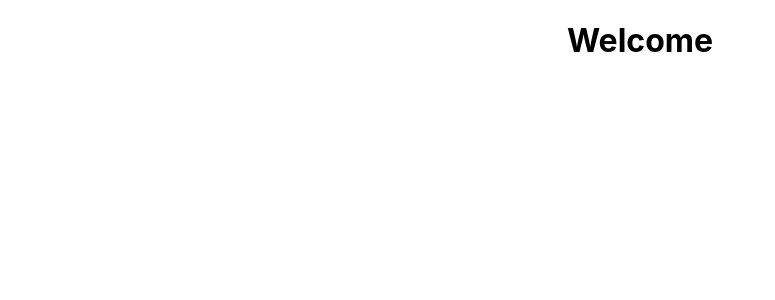
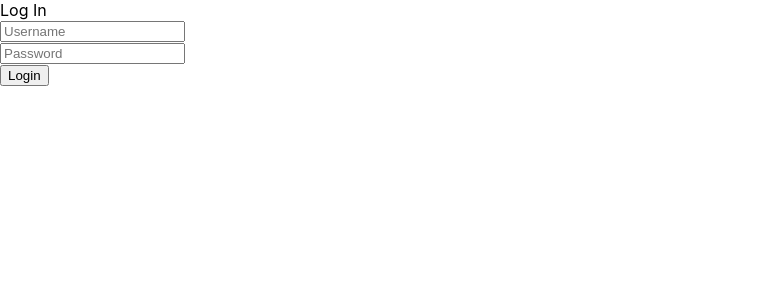
Before and after one commit to Ipleau/COP4710Group39, a React (Create React App) app in the folder frontend/: page / in a window 1280 px wide. Shown: the top 300 px of the page, without its empty margins (0-775 px from the left). Built offline with nearby package versions, Linux system fonts and the light colour scheme; no server answers.

Commit message:
Login Page
Need to fix input fields and add LoginType but mostly done

```diff
--- a/frontend/package.json
+++ b/frontend/package.json
@@ -2,10 +2,13 @@
   "name": "frontend",
   "version": "0.1.0",
   "private": true,
+  "homepage": "./",
   "dependencies": {
     "@testing-library/jest-dom": "^5.11.9",
     "@testing-library/react": "^11.2.5",
     "@testing-library/user-event": "^12.8.1",
+    "mobx": "^6.1.8",
+    "mobx-react": "^7.1.0",
     "react": "^17.0.1",
     "react-dom": "^17.0.1",
     "react-router-dom": "^5.2.0",
--- a/frontend/src/App.js
+++ b/frontend/src/App.js
@@ -1,14 +1,105 @@
 import React from "react";
-import logo from './logo.svg';
+import {observer} from 'mobx-react';
 import './App.css';
-import Home from './Home'
+import UserStores from './stores/UserStores';
+import LoginInfo from './LoginInfo';
+import Submit from './Submit';
 
-function App() {
-  return(
-    <div className="App">
-    <Home />
-    </div>
-    );
+class App extends React.Component {
+
+	async componentDidMount()
+	{
+		try{
+			let res = await fetch('/isLoggedIn', {
+				method: 'post',
+				headers: {
+					'Accept': 'applictaion/json',
+					'Content-Type': 'application/json'
+				}
+			});
+
+			let result = await res.json();
+			if(result && result.success)
+			{
+				UserStores.loading = false;
+				UserStores.isLoggedIn = true;
+				UserStores.username = result.username;
+			}
+			else
+			{
+				UserStores.loading = false;
+				UserStores.isLoggedIn = false;
+			}
+		}
+		catch(e)
+		{
+			UserStores.loading = false;
+			UserStores.isLoggedIn = false;
+		}
+	}
+
+	async doLogout()
+	{
+		try
+		{
+			let res = await fetch('/logout', {
+				method: 'post',
+				headers: {
+					'Accept': 'applictaion/json',
+					'Content-Type': 'application/json'
+				}
+			});
+
+			let result = await res.json();
+			if(result && result.success)
+			{
+				UserStores.isLoggedIn = false;
+				UserStores.username = '';
+			}
+		}
+		catch(e)
+		{
+			console.log(e)
+		}
+	}
+
+	render()
+	{
+		if(UserStores.loading)
+		{
+			return(
+    			<div className="app">
+    				<div className = 'container'>
+    					loading
+    				</div>
+    			</div>
+    		);
+		}
+		if(UserStores.isLoggedIn)
+		{
+			return(
+    			<div className="app">
+    				<div className = 'container'>
+    					Welcome {UserStores.username}
+
+    					<Submit
+    						text={'Log out'}
+    						disabled = {false}
+    						onClick = { () => this.doLogout() }
+    						/>
+    				</div>
+    			</div>
+    		);
+		}
+		return(
+    		<div className="app">
+
+    			<LoginInfo />
+    		</div>
+    	);
+
+	}
+
 }
 
-export default App;
+export default observer(App);
--- a/frontend/src/Home.js
+++ /dev/null
@@ -1,10 +0,0 @@
-import React from "react";
-
-function Home(){
-	return(
-		<div>
-			<h1>Welcome </h1>
-		</div>
-		)
-}
-export default Home;
--- /dev/null
+++ b/frontend/src/Inputs.js
@@ -0,0 +1,22 @@
+import React from "react";
+
+class Inputs extends React.Component {
+	render()
+	{
+		return(
+    		<div className="inputs">
+    			<input
+    				className = 'input'
+    				type = {this.props.type}
+    				placeholder={this.props.placeholder}
+    				value={this.props.value}
+    				onChange={ (e) => this.props.onChange(e.target.value)}
+    			/>
+    		</div>
+    	);
+
+	}
+
+}
+
+export default Inputs;
--- /dev/null
+++ b/frontend/src/LoginInfo.js
@@ -0,0 +1,107 @@
+import React from "react";
+import Inputs from './Inputs';
+import Submit from './Submit';
+import UserStores from './stores/UserStores';
+
+class LoginInfo extends React.Component {
+
+	constructor(props)
+	{
+		super(props);
+		this.state = {
+			username: '',
+			password: '',
+			buttonDisabled: false
+		}
+	}
+	setInputValue(property, val)
+	{
+		val = val.trim();
+		if (val.length > 20)
+		{
+			return;
+		}
+		this.setState({
+			[property]: val
+		})
+	}
+	resetForm() {
+		this.setState({
+			username: '',
+			password: '',
+			buttonDisabled: false
+		})
+	}
+	async doLogin() {
+		if(!this.state.username)
+		{
+			return;
+		}
+		if(!this.state.password)
+		{
+			return;
+		}
+		this.setState({
+			buttonDisabled: true
+		})
+		try{
+			let res = await fetch('/login',{
+				method: 'post',
+				headers: {
+					'Accept': 'application/json',
+					'Content-Type': 'application/json'
+				},
+				body: JSON.stringify({
+					username: this.state.username,
+					password: this.state.password
+				})
+			});
+			let result = await res.json();
+			if (result && result.success)
+			{
+				UserStores.isLoggedIn = true;
+				UserStores.username = result.username;
+			}
+			else if (result && result.success === false)
+			{
+				this.resetForm();
+				alert(result.msg);
+			}
+		}
+		catch(e)
+		{
+			console.log(e);
+			this.resetForm();
+		}
+	}
+	render()
+	{
+		return(
+    		<div className="loginInfo">
+    			Log In
+    			<Inputs
+    			type = 'text'
+    			placeholder = 'Username'
+    			value = {this.state.username ? this.state.username : ''}
+    			onChange = { (val) => this.setInputValue('username', val)}
+    			/>
+    			<Inputs
+    			type = 'text'
+    			placeholder = 'Password'
+    			value = {this.state.password ? this.state.password : ''}
+    			onChange = { (val) => this.setInputValue('password', val)}
+    			/>
+    			<Submit
+    				text= 'Login'
+    				disabled={this.state.buttonDisabled}
+    				onClick = { () => this.doLogin() }
+    			/>
+
+    		</div>
+    	);
+
+	}
+
+}
+
+export default LoginInfo;
--- /dev/null
+++ b/frontend/src/Submit.js
@@ -0,0 +1,23 @@
+import React from "react";
+
+class Submit extends React.Component {
+	render()
+	{
+		return(
+    		<div className="submit">
+
+    			<button
+    				classname='bttn'
+    				disabled={this.props.disabled}
+    				onClick = { () => this.props.onClick()}
+    			>
+    				{this.props.text}
+    			</button>
+    		</div>
+    	);
+
+	}
+
+}
+
+export default Submit;
--- /dev/null
+++ b/frontend/src/stores/UserStores.js
@@ -0,0 +1,14 @@
+import { extendObservable } from 'mobx';
+
+class UserStores {
+	constructor()
+	{
+		extendObservable(this, {
+			loading: true,
+			isLoggedIn: false,
+			username: ''
+		})
+	}
+}
+
+export default new UserStores();
```
Also changed, not shown: 1 other file (tests, documents, lock files or other folders).
